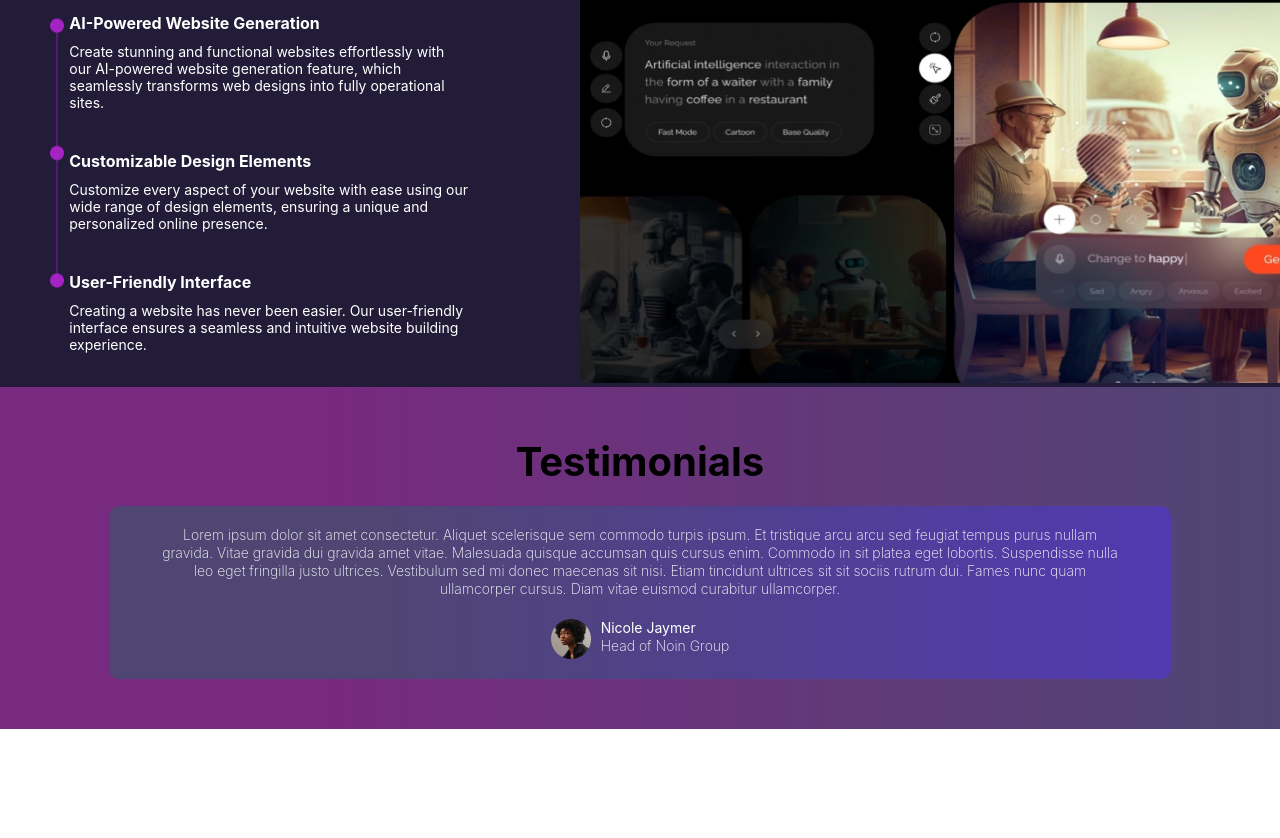
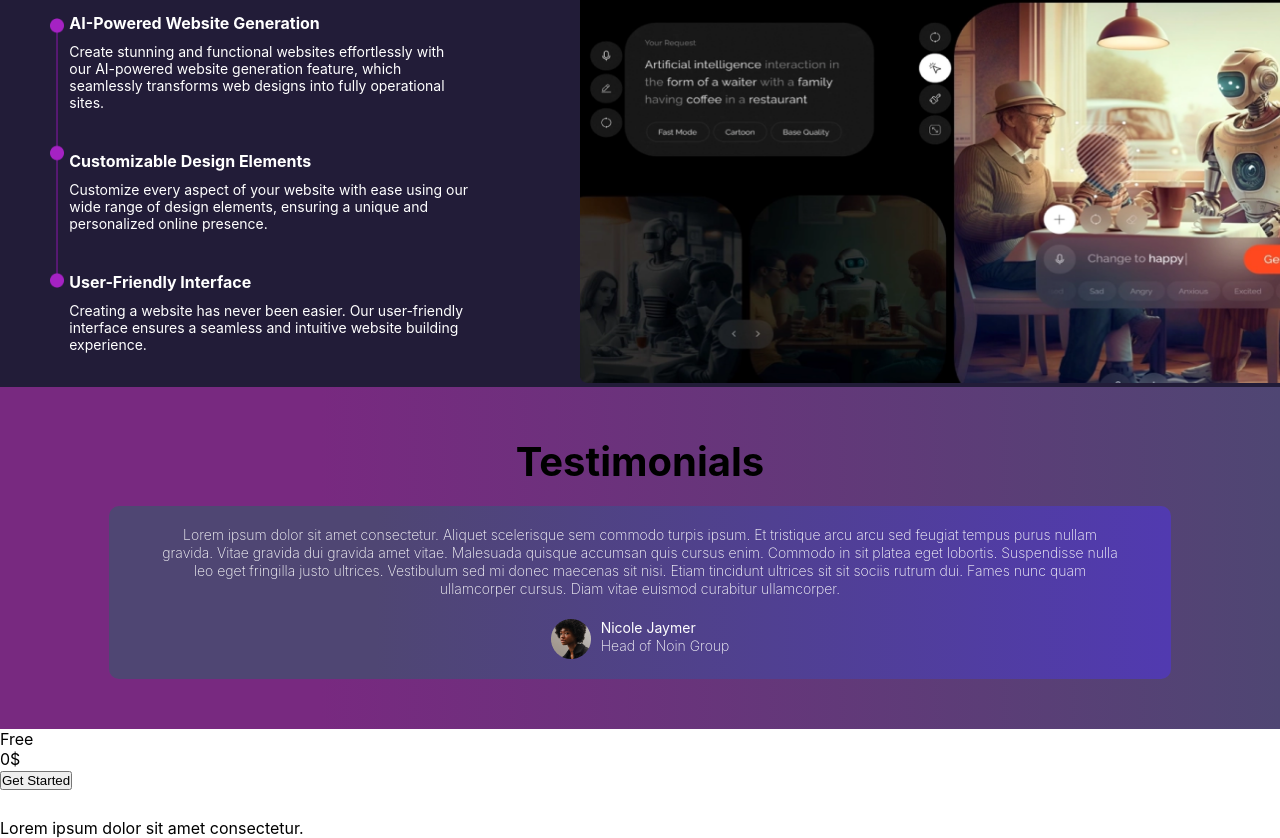
Before and after one commit to Bentike/Neptis, a React (Create React App) app: page / in a window 1280 px wide. Shown: the part 1286-2124 px from the top of the page. Before the commit the page ends 2015 px from the top, so only its background shows below. Built offline with nearby package versions, Linux system fonts and the light colour scheme.

Commit message:
added check image to images

```diff
--- a/src/App.js
+++ b/src/App.js
@@ -5,6 +5,7 @@ import Banner from './Components/Banner';
 import Features from './Components/Features';
 import HowItWorks from './Components/HowItWorks';
 import Testimonial from './Components/Testimonial';
+import Pricing from './Components/Pricing';
 
 function App() {
   return (
@@ -21,6 +22,7 @@ function App() {
         <Features/>
         <HowItWorks/>
         <Testimonial/>
+        <Pricing/>
     </div>
   );
 }
--- a/src/Components/CardOne.js
+++ b/src/Components/CardOne.js
@@ -1,9 +1,15 @@
+import check from "../images/check.png"
+
 const CardOne = () => {
     return(
         <div>
            <p>Free</p>
            <p>0$</p>
            <button>Get Started</button>
+           <div>
+              <img src={check} className="check"/>
+              <p>Lorem ipsum dolor sit amet consectetur.</p>
+           </div>
         </div>
     );
 }
--- a/src/Components/Pricing.js
+++ b/src/Components/Pricing.js
@@ -1,9 +1,10 @@
 import "../Styles/pricing.css";
+import CardOne from "./CardOne";
 
 const Pricing = () => {
     return(
         <div>
-
+          <CardOne/>
         </div>
     );
 }
```
Also changed, not shown: src/images/check.png (added).
